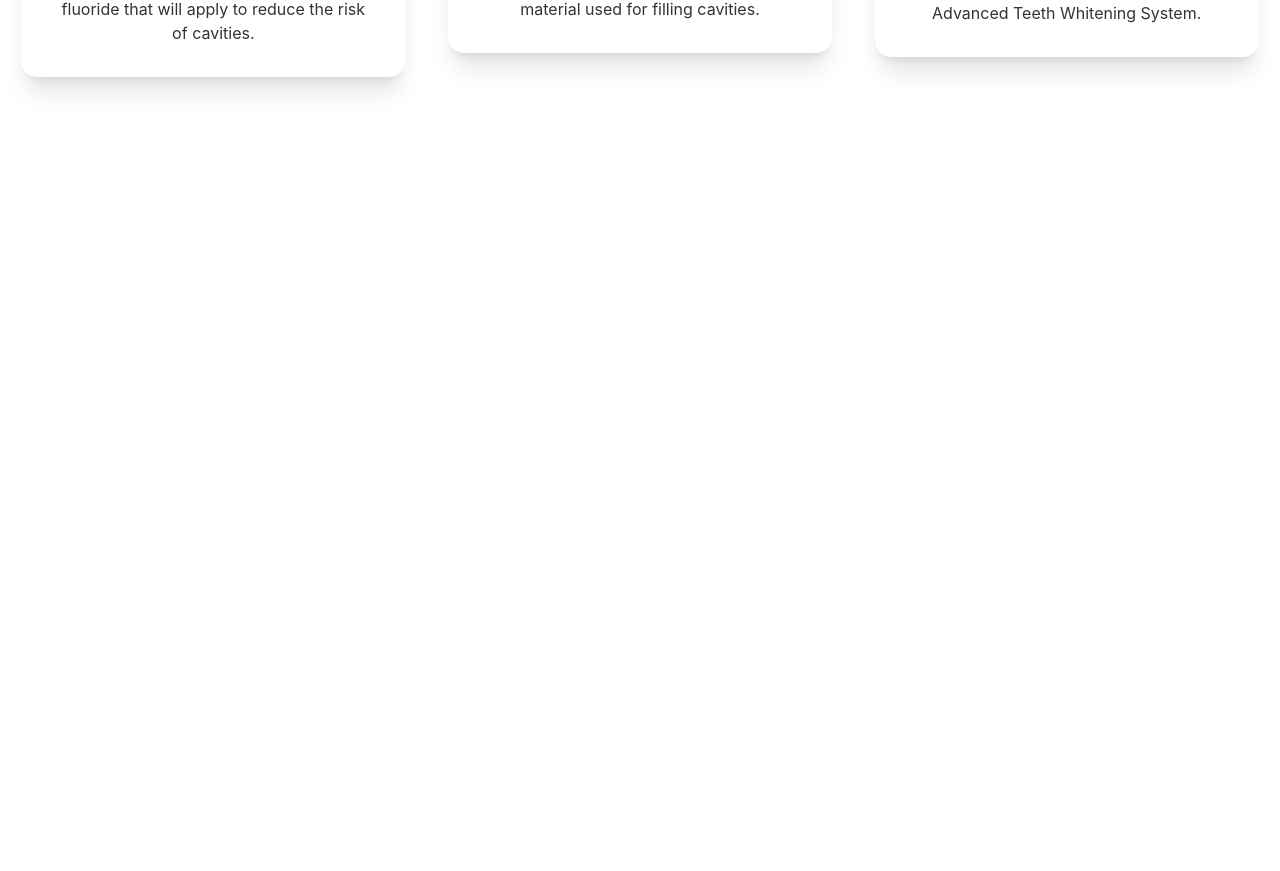
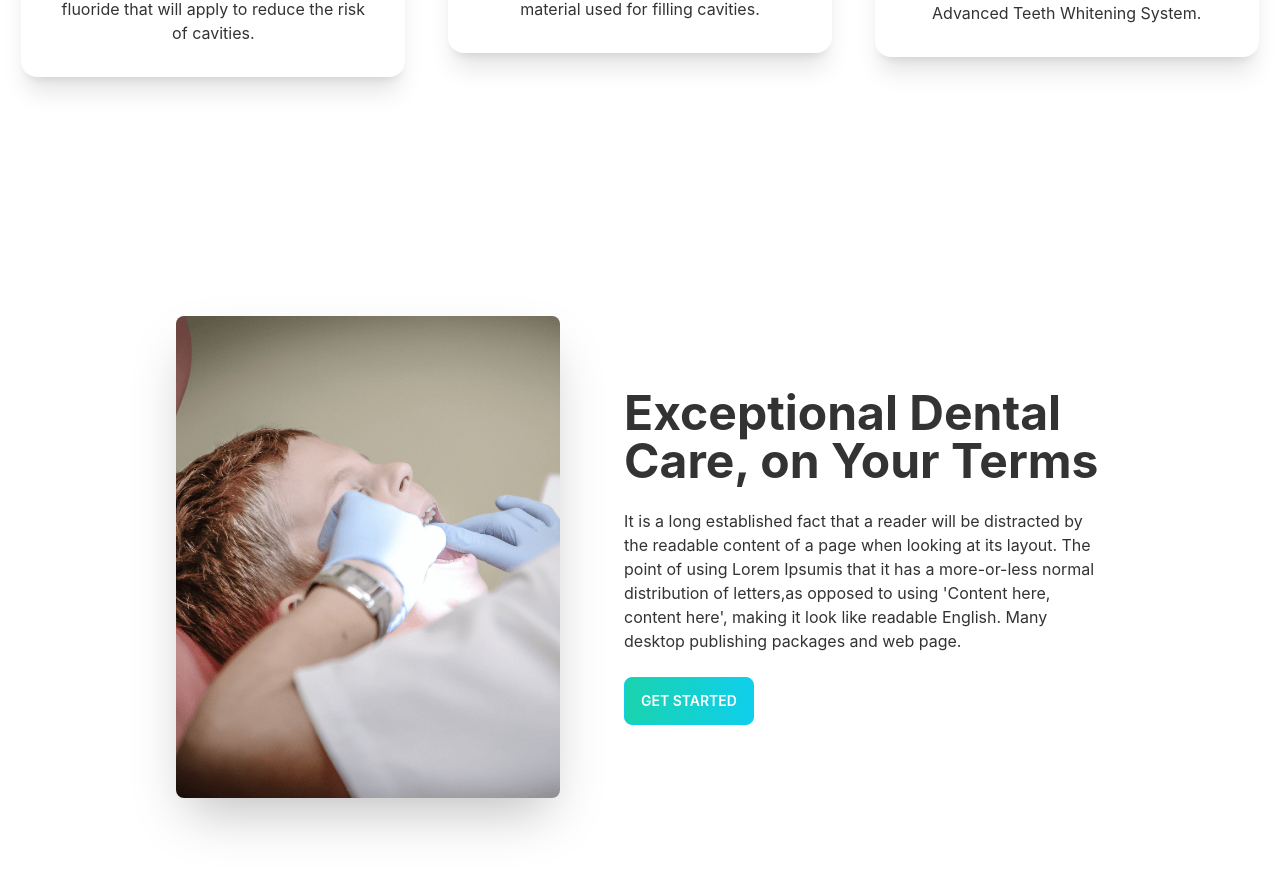
Before and after one commit to Tanjinhossain1/Doctor, a React (Create React App) app: page / in a window 1280 px wide. Shown: the part 1502-2373 px from the top of the page. Before the commit the page ends 1659 px from the top, so only its background shows below. Built offline with nearby package versions, Linux system fonts and the light colour scheme.

Commit message:
Exceptional added done

```diff
--- /dev/null
+++ b/src/Pages/Exceptional/Exceptional.js
@@ -0,0 +1,22 @@
+import React from 'react';
+import treatment from '../../assets/images/treatment.png'
+
+const Exceptional = () => {
+    return (
+        <div>
+            <div className="hero min-h-screen w-3/4 mx-auto">
+                <div className="hero-content flex-col lg:flex-row">
+                    <img alt='' src={treatment} className="max-w-sm rounded-lg shadow-2xl" />
+                    <div className='lg:ml-12'>
+
+                        <h1 className="text-5xl font-bold">Exceptional Dental Care, on Your Terms</h1>
+                        <p className="my-6">It is a long established fact that a reader will be distracted by the readable content of a page when looking at its layout. The point of using Lorem Ipsumis that it has a more-or-less normal distribution of letters,as opposed to using 'Content here, content here', making it look like readable English. Many desktop publishing packages and web page.</p>
+                        <button class="btn btn-primary text-white text-bold bg-gradient-to-r from-secondary to-primary">Get Started</button>
+                    </div>
+                </div>
+            </div>
+        </div>
+    );
+};
+
+export default Exceptional;
--- a/src/Pages/Home/Home.js
+++ b/src/Pages/Home/Home.js
@@ -1,4 +1,5 @@
 import React from 'react';
+import Exceptional from '../Exceptional/Exceptional';
 import Banner from './Banner/Banner';
 import Info from './Info/Info';
 import Services from './Services/Services';
@@ -9,6 +10,7 @@
             <Banner />
             <Info />
             <Services />
+            <Exceptional />
         </div>
     );
 };
```
